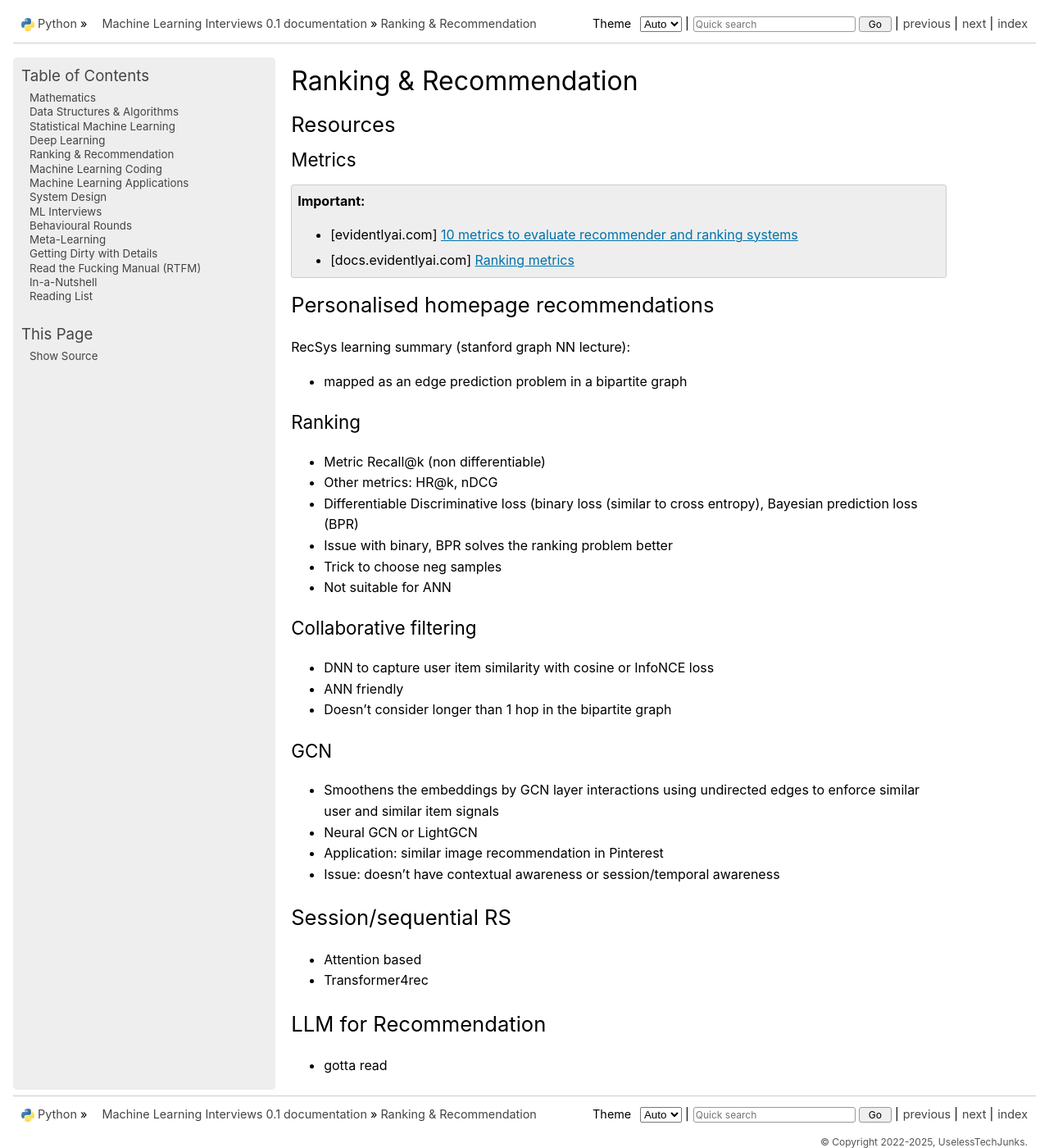
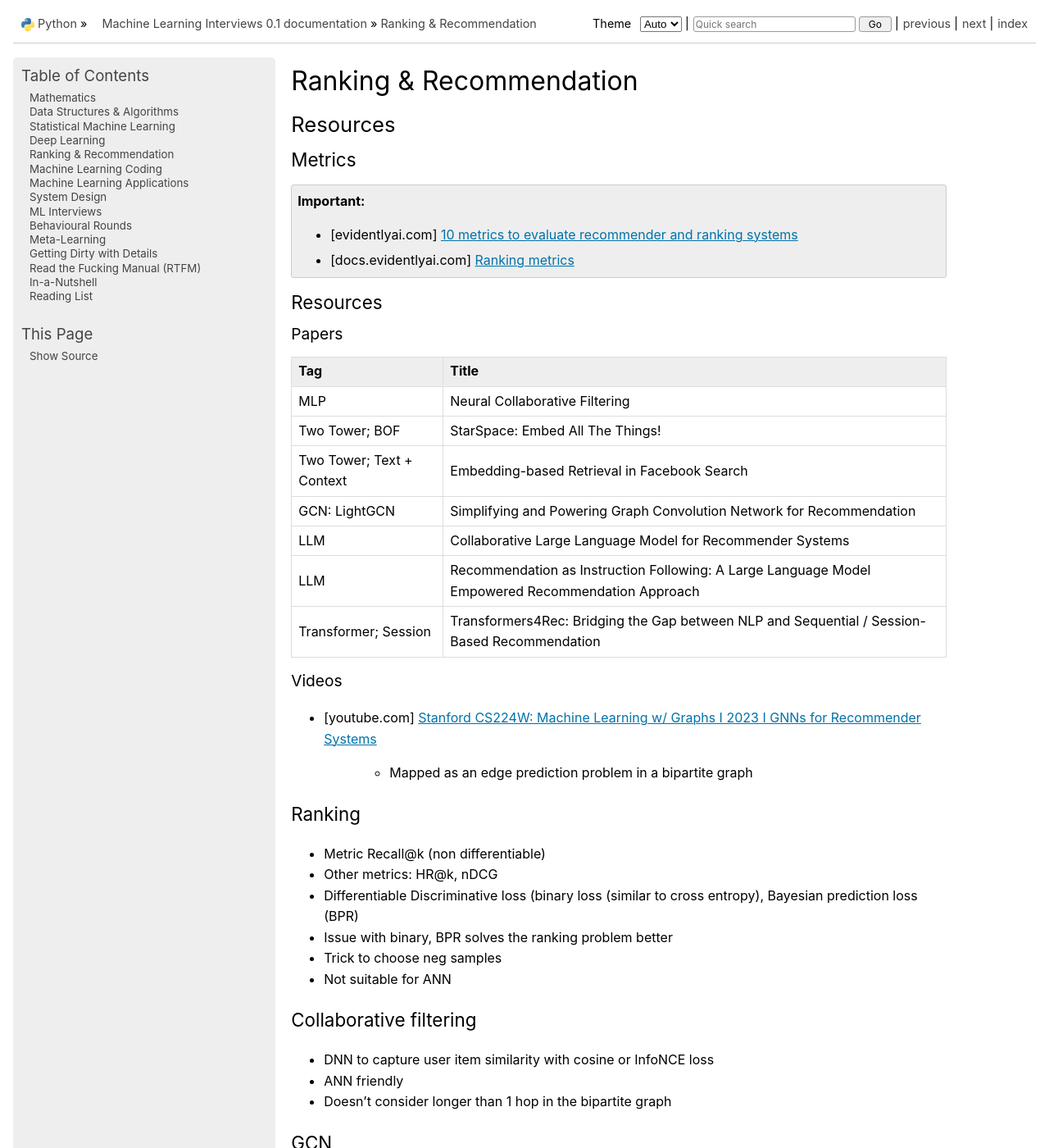
Before and after one commit to uselesstechjunks/leetcode, a Sphinx documentation site: the page built from docs/source/rank.rst, in a window 1280 px wide and 1400 px high. Shown: the whole window at 82% size. Built offline with Sphinx 7.4.7, drawn with Linux system fonts in a browser that asks for light colours.

Commit message:
Update rank.rst (#454)

```diff
--- a/docs/source/rank.rst
+++ b/docs/source/rank.rst
@@ -7,15 +7,31 @@ Resources
 Metrics
 ====================================================================================
 .. important::
-  * [evidentlyai.com] `10 metrics to evaluate recommender and ranking systems <https://www.evidentlyai.com/ranking-metrics/evaluating-recommender-systems>`_
-  * [docs.evidentlyai.com] `Ranking metrics <https://docs.evidentlyai.com/reference/all-metrics/ranking-metrics>`_
 
-************************************************************************************
-Personalised homepage recommendations
-************************************************************************************
-RecSys learning summary (stanford graph NN lecture):
+	* [evidentlyai.com] `10 metrics to evaluate recommender and ranking systems <https://www.evidentlyai.com/ranking-metrics/evaluating-recommender-systems>`_
+	* [docs.evidentlyai.com] `Ranking metrics <https://docs.evidentlyai.com/reference/all-metrics/ranking-metrics>`_
 
-- mapped as an edge prediction problem in a bipartite graph
+Resources
+====================================================================================
+Papers
+------------------------------------------------------------------------------------
+.. csv-table::
+	:header: "Tag", "Title"
+	:align: center
+
+		MLP, Neural Collaborative Filtering
+		Two Tower; BOF, StarSpace: Embed All The Things!
+		Two Tower; Text + Context, Embedding-based Retrieval in Facebook Search
+		GCN: LightGCN, Simplifying and Powering Graph Convolution Network for Recommendation
+		LLM, Collaborative Large Language Model for Recommender Systems
+		LLM, Recommendation as Instruction Following: A Large Language Model Empowered Recommendation Approach
+		Transformer; Session, Transformers4Rec: Bridging the Gap between NLP and Sequential / Session-Based Recommendation
+
+Videos
+------------------------------------------------------------------------------------
+- [youtube.com] `Stanford CS224W: Machine Learning w/ Graphs I 2023 I GNNs for Recommender Systems <https://www.youtube.com/watch?v=OV2VUApLUio>`_
+
+	- Mapped as an edge prediction problem in a bipartite graph
 
 Ranking
 ====================================================================================
```
